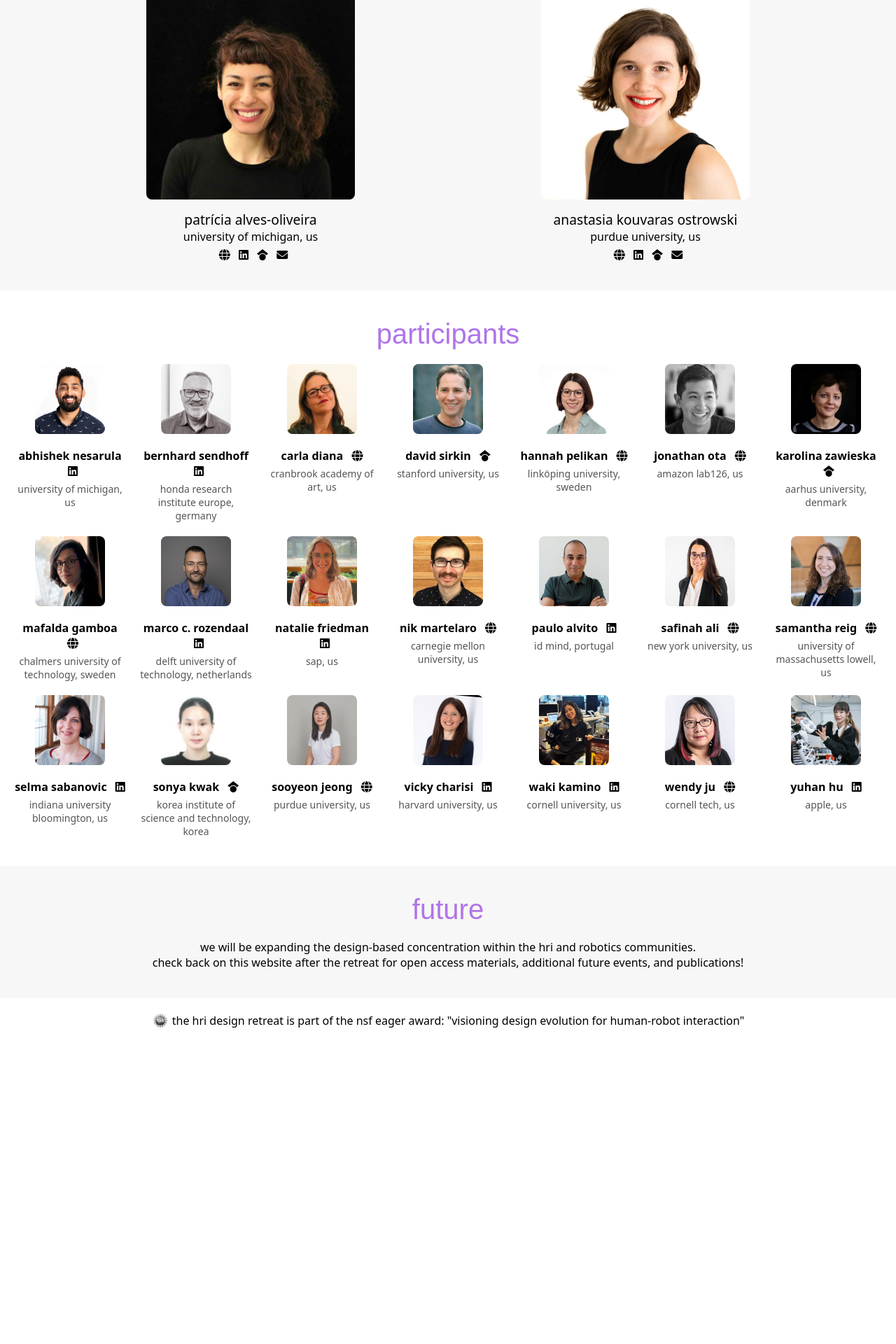
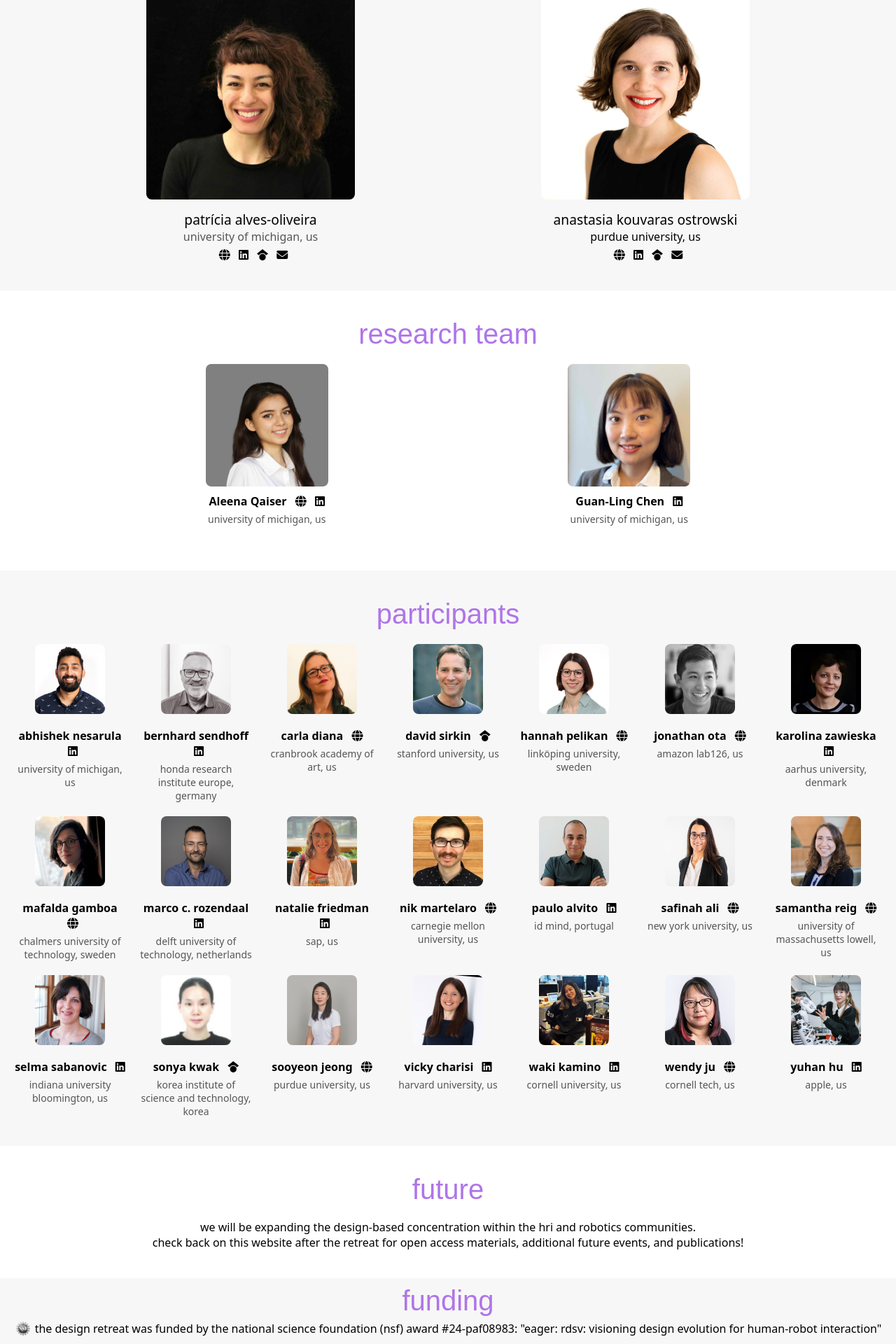
Before and after one commit to studiorobot/hridesignretreat.com, a Jekyll site: the page built from index.html, in a window 1280 px wide. Shown: the part 1575-3495 px from the top of the page at 70% size. Built offline with Jekyll 4.4.1, drawn with Linux system fonts in a browser that asks for light colours; some web fonts are replaced; before the commit the page ends 3065 px from its top, so only the background shows below that.

Commit message:
update site

```diff
--- a/_data/participants.yml
+++ b/_data/participants.yml
@@ -32,7 +32,7 @@
   image: jo.jpeg
 
 - name: karolina zawieska
-  scholar: https://scholar.google.com/citations?user=x_3-cpcAAAAJ
+  in: https://www.linkedin.com/in/karolina-zawieska-aa694528b/
   inst: aarhus university, denmark
   image: kz.jpeg
 
@@ -109,6 +109,6 @@
   image: wj.jpeg
 
 - name: yuhan hu
-  in: https://www.linkedin.com/in/yuhanhu-robot/
+  in: https://www.yuhanhu.net/
   inst: apple, us
   image: yh.jpeg
--- /dev/null
+++ b/_data/researchers.yml
@@ -0,0 +1,10 @@
+- name: Aleena Qaiser
+  in: https://www.linkedin.com/in/aleenaqaiser/
+  web: https://aleena.framer.website/
+  inst: university of michigan, us
+  image: aq.jpeg
+
+- name: Guan-Ling Chen
+  in: https://www.linkedin.com/in/guanling-chen/
+  inst: university of michigan, us
+  image: gc.jpeg
--- a/index.html
+++ b/index.html
@@ -12,7 +12,7 @@ layout: default
     <link rel="preconnect" href="https://fonts.googleapis.com">
     <link rel="preconnect" href="https://fonts.gstatic.com" crossorigin>
     <link href="https://fonts.googleapis.com/css2?family=Baumans&family=Londrina+Sketch&display=swap" rel="stylesheet">
-    <link rel="icon" href="favicon.png" type="image/png">
+    <link rel="icon" href="icon.png" type="image/png">
     <link rel="stylesheet" href="https://cdnjs.cloudflare.com/ajax/libs/font-awesome/6.7.2/css/all.min.css">
 
 
@@ -349,7 +349,7 @@ layout: default
                         <!-- icons next to name -->
 
                     </h3>
-                    <p>university of michigan, us</p> <p style="margin-top:4px">                         <a href="https://patricialvesoliveira.com/" target="_blank" class="icon-link">
+                    <p style="color:#555555">university of michigan, us</p> <p style="margin-top:4px;">                         <a href="https://patricialvesoliveira.com/" target="_blank" class="icon-link">
                         <i class="fas fa-globe" title="personal website"></i>
                     </a>
                     <a href="https://www.linkedin.com/in/patricia-alves-oliveira" target="_blank" class="icon-link">
@@ -389,9 +389,37 @@ layout: default
         </div>
     </div>
 
+    <div class="research-team-section">
+        <h2>research team</h2>
+        <div class="research-team">
+            {% assign researchers = site.data.researchers %}
+            {% for researcher in researchers %}
+            <div class="researcher">
+                <img src="participants/{{ researcher.image }}" alt="{{ researcher.name }}">
+                <h3 class="professor-name">{{ researcher.name }} {% if researcher.web %}
+                        <a href="{{ researcher.web }}" class="icon-link">
+                            <i class="fas fa-globe" title="Website"></i>
+                        </a>
+                    {% endif %}
+                    {% if researcher.in %}
+                    <a href="{{ researcher.in }}" class="icon-link">
+                        <i class="fab fa-linkedin" title="LinkedIn"></i>
+                    </a></h3>
+
+                <p>{{ researcher.inst }}</p>
+                <p style="margin-top:4px;">
 
 
-    <div class="participants-section" style="background-color: #FFF;">
+                {% endif %}
+                </p>
+            </div>
+            {% endfor %}
+        </div>
+    </div>
+
+
+
+    <div class="participants-section" style="background-color: #F7F7F7;">
         <h2>participants</h2>
 
         <div class="participants">
@@ -426,7 +454,7 @@ layout: default
 
 
 
-    <div class="open-access" style="background-color:#F7F7F7;">
+    <div class="open-access" >
         <div class="future-section" style="text-align: center; padding: 40px 20px;">
             <h2 style="margin-bottom:20px;">future</h2>
 
@@ -436,15 +464,14 @@ layout: default
             </p>
         </div>
     </div>
-    <footer style=" padding: 20px 20px; text-align: center;">
+    <footer style=" padding: 10px 20px; text-align: center; background-color:#F7F7F7;">
 
-
+        <h2 style="margin-bottom:5px;">funding</h2>
         <div style="display: flex; justify-content: center; align-items: center; gap: 5px;">
                     <img src="nsf.png" alt="NSF Logo" style="width: 24px; height: auto;">
 
             <p style=" color: black; ">
-                the hri design retreat is part of the nsf eager award: "visioning design evolution for human-robot interaction"
-            </p>
+                the design retreat was funded by the national science foundation (nsf) award #24-paf08983: "eager: rdsv: visioning design evolution for human-robot interaction"</p>
         </div>
     </footer>
 <script async src="https://www.googletagmanager.com/gtag/js?id=g-3rn77h1cfe"></script>
@@ -512,6 +539,70 @@ h2{
         grid-template-columns: 1fr; /* 1 participant per row */
     }
 }
+.research-team-section h2 {
+    text-align: center;
+    font-size: 2.5rem;
+    margin-bottom: 20px;  /* Optional: Adjust the margin to your preference */
+}
+.research-team {
+    display: flex;
+    justify-content: space-evenly;
+    align-items: center;
+    gap: 20px;
+    flex-wrap: wrap;
+
+}
+.research-team-section{
+    padding: 40px 20px;
+
+}
+
+.researcher {
+    text-align: center;
+    width: 22%;  /* Make each image smaller, so they fit into four columns */
+    margin-bottom: 20px;
+}
+
+.researcher img {
+    width: 175px;  /* Adjust image size */
+    height: 175px; /* Keep the images square */
+    border-radius: 8px;
+}
+
+.researcher h3 {
+    font-size: 16px;
+    font-weight: bold;
+    margin: 5px 0;
+}
+
+.researcher p {
+    font-size: 14px;
+    color: #555;
+}
+
+/* Responsive adjustments: For smaller screens, display two researchers per row */
+@media (max-width: 768px) {
+    .research-team {
+        flex-direction: column;
+        align-items: center;
+    }
+
+    .researcher {
+        width: 45%;
+    }
+}
+
+/* Mobile view: 1 researcher per row */
+@media (max-width: 480px) {
+    .research-team {
+        flex-direction: column;
+        align-items: center;
+    }
+
+    .researcher {
+        width: 80%; /* Take up more space on smaller screens */
+    }
+}
 
 
 </style>
```
Also changed, not shown: favicon.png (deleted), icon.png (added), participants/aq.jpeg (added), participants/gc.jpeg (added).
